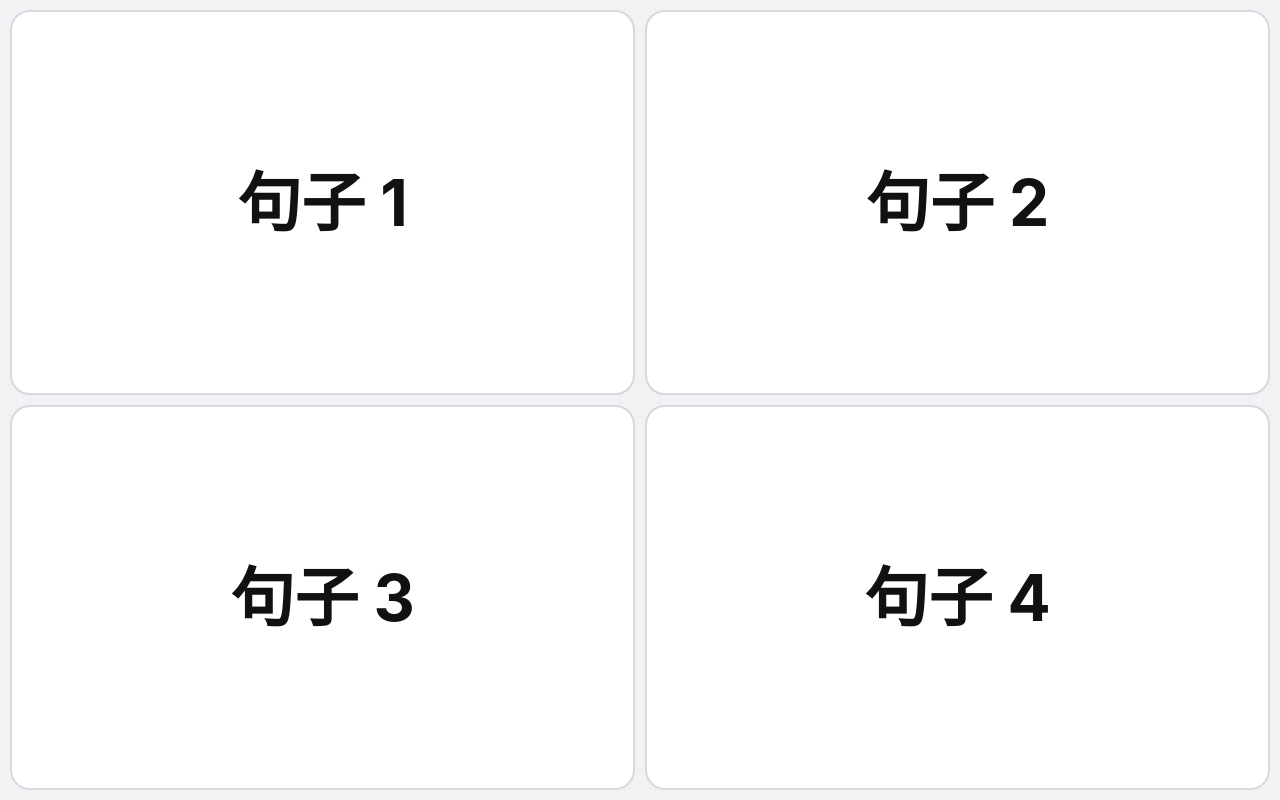
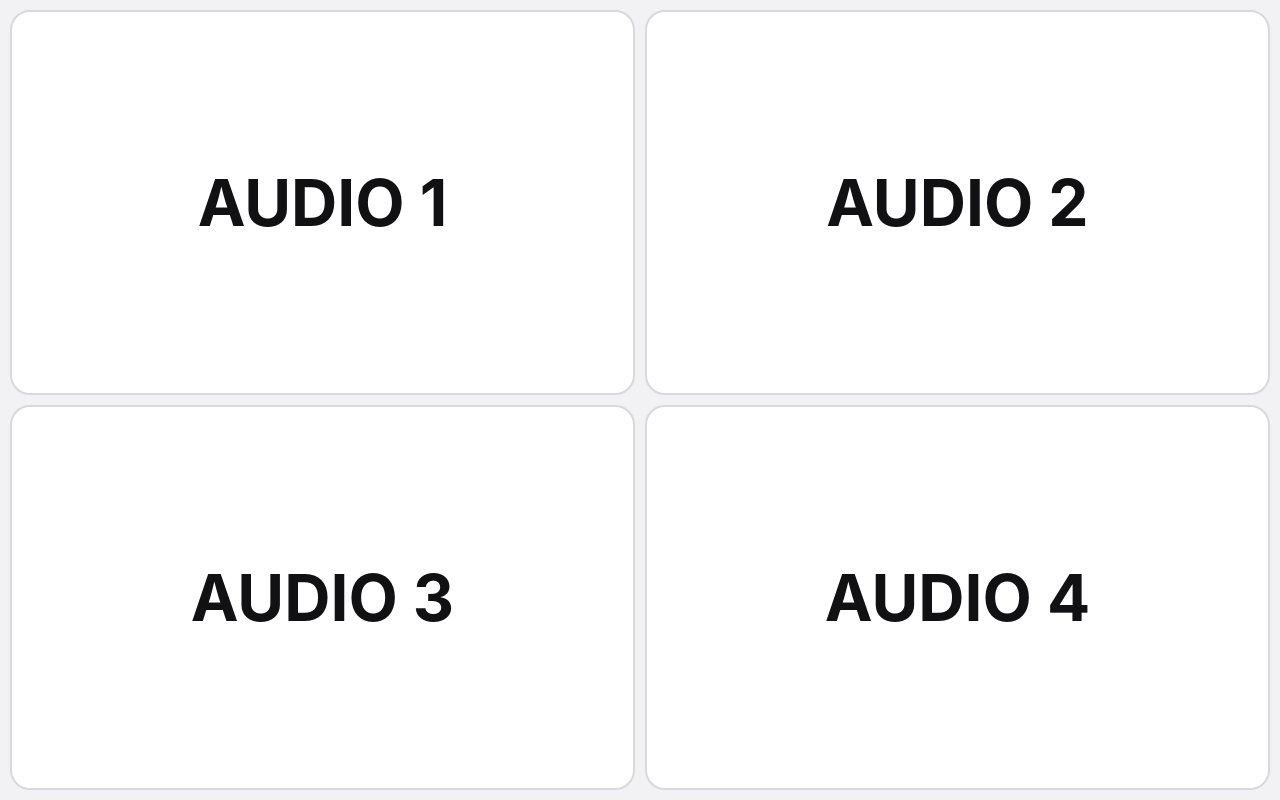
Before and after one commit to Junmx01/voice-buttons, a plain HTML site: page index.html in a window 1280 px wide. Drawn offline with Linux system fonts and the light colour scheme.

Commit message:
Update audio item texts in index.html

```diff
--- a/index.html
+++ b/index.html
@@ -14,10 +14,10 @@
    配置区：每项 text 是按钮上显示的句子，file 是与本文件同目录的音频文件名
    ============================================================ */
 const ITEMS = [
-  { text: "句子 1", file: "Video Project 1.m4a" },
-  { text: "句子 2", file: "Video Project 2.m4a" },
-  { text: "句子 3", file: "40386363666-1-30280.mp4" },
-  { text: "句子 4", file: "42450619928-1-30280.mp4" }
+  { text: "AUDIO 1", file: "Video Project 1.m4a" },
+  { text: "AUDIO 2", file: "Video Project 2.m4a" },
+  { text: "AUDIO 3", file: "40386363666-1-30280.mp4" },
+  { text: "AUDIO 4", file: "42450619928-1-30280.mp4" }
 ];
 </script>
 
```
